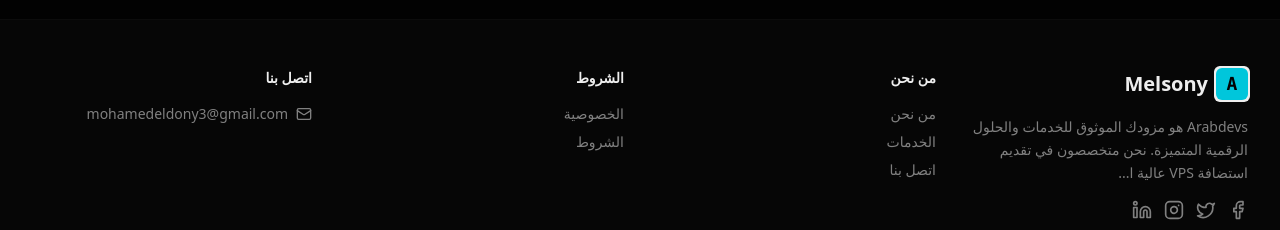
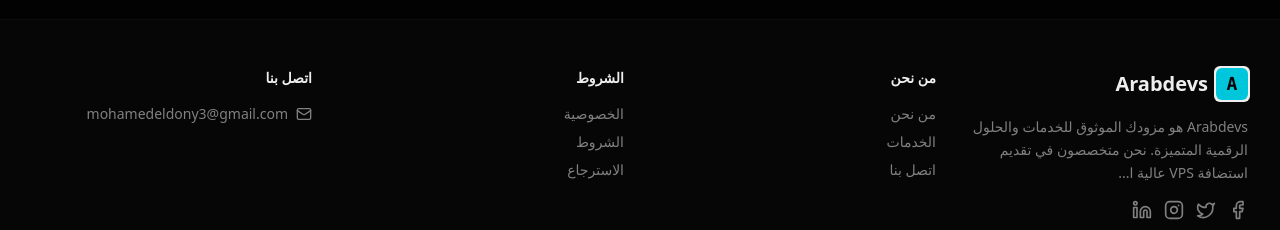
Before and after one commit to mohamedeldony3/myllast, a Next.js app: page /terms in a window 1280 px wide. Shown: the part 2125-2355 px from the top of the page. Built offline with nearby package versions, Linux system fonts and the light colour scheme.

Commit message:
Update footer.tsx

```diff
--- a/components/footer.tsx
+++ b/components/footer.tsx
@@ -14,7 +14,7 @@ export function Footer() {
               <div className="flex h-8 w-8 items-center justify-center rounded-lg bg-primary pixel-border">
                 <span className="font-mono text-lg font-bold text-primary-foreground">A</span>
               </div>
-              <span className="text-xl font-bold">Melsony</span>
+              <span className="text-xl font-bold">Arabdevs</span>
             </div>
             <p className="text-sm text-muted-foreground leading-relaxed mb-4">{t.aboutP1.substring(0, 100)}...</p>
             <div className="flex gap-3">
@@ -87,6 +87,11 @@ export function Footer() {
                   {t.terms}
                 </Link>
               </li>
+              <li>
+                <Link href="/refund" className="text-muted-foreground transition-colors hover:text-foreground">
+                  {t.refund}
+                </Link>
+              </li>
             </ul>
           </div>
 
```
